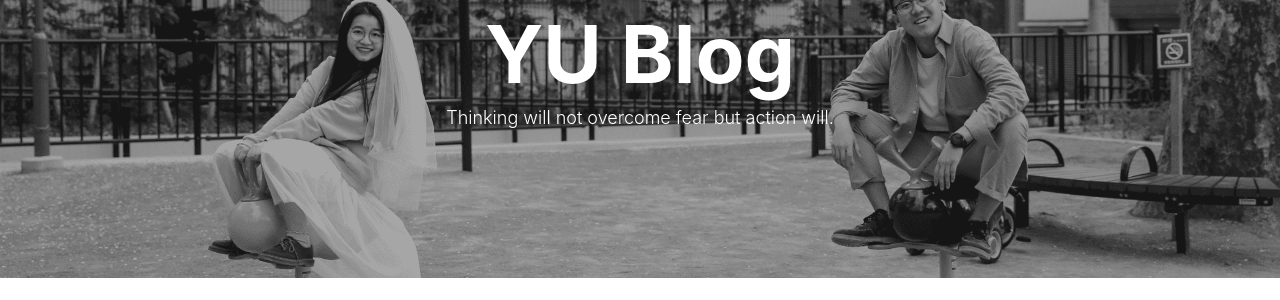
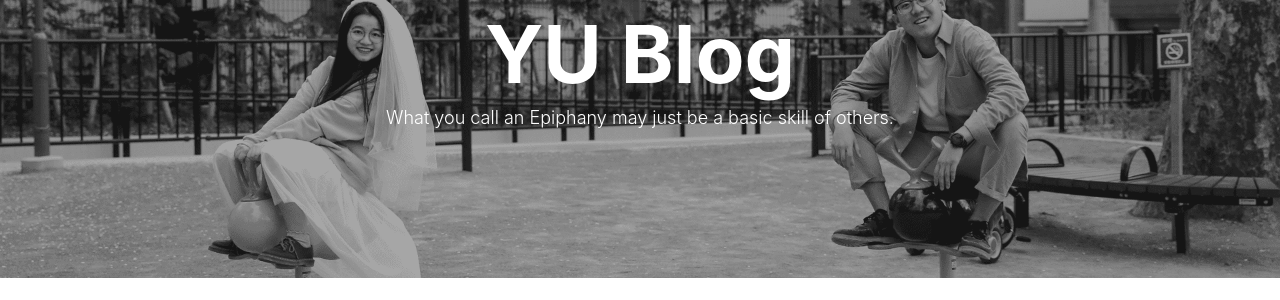
Before and after one commit to fiveyu/fiveyu.github.io, a Jekyll site: the page built from index.html, in a window 1280 px wide and 900 px high. Shown: the part 140-440 px from the top of the window. Built offline with Jekyll 4.4.1, drawn with Linux system fonts in a browser that asks for light colours; nearby versions of some CDN libraries; the list of posts is cut into pages by our own code; comment, search, counter and statistics services are not loaded.

Commit message:
Update index.html

```diff
--- a/index.html
+++ b/index.html
@@ -1,6 +1,6 @@
 ---
 layout: page
-description: "Thinking will not overcome fear but action will."
+description: "What you call an Epiphany may just be a basic skill of others."
 ---
 
 {% for post in paginator.posts %}
```
